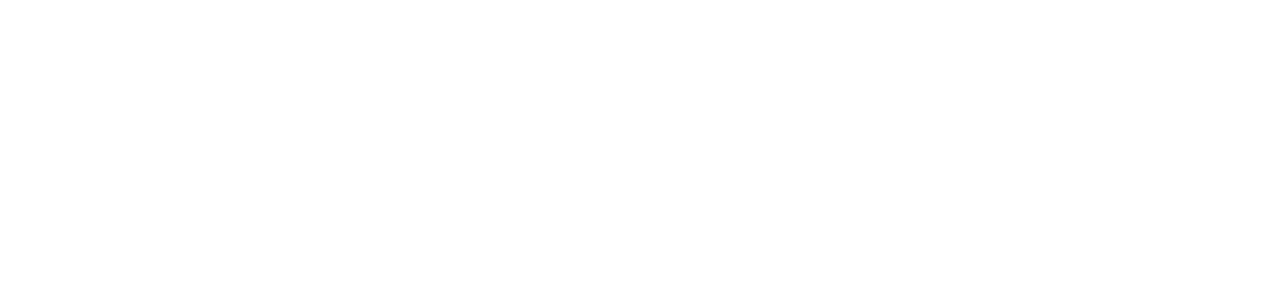
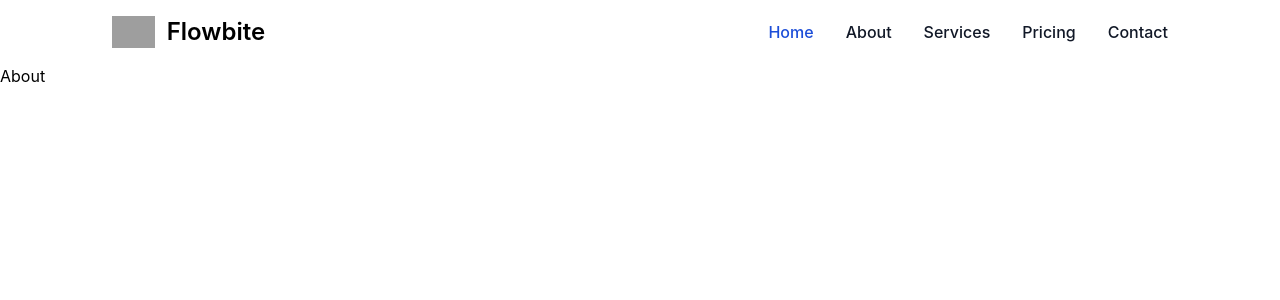
Before and after one commit to Shadi-Almohtaseb/PPU-First-App, a React (Create React App) app: page /about in a window 1280 px wide. Before the commit this address had no page. Shown: the top 300 px of the page. Built offline with nearby package versions, Linux system fonts and the light colour scheme; grey boxes are pictures that could not be loaded.

Commit message:
add some routes

```diff
--- a/src/App.jsx
+++ b/src/App.jsx
@@ -2,13 +2,21 @@ import "./App.css";
 import React from "react";
 import { BrowserRouter, Routes, Route } from "react-router-dom";
 import Home from "./pages/Home.jsx";
+import About from "./pages/About.jsx";
+import Services from "./pages/Services.jsx";
+import Pricing from "./pages/Pricing.jsx";
+import Navbar from "./components/Navbar.jsx";
 
 function App() {
   return (
     <div>
       <BrowserRouter>
+        <Navbar />
         <Routes>
           <Route path="/" element={<Home />} />
+          <Route path="/about" element={<About />} />
+          <Route path="/services" element={<Services />} />
+          <Route path="/pricing" element={<Pricing />} />
         </Routes>
       </BrowserRouter>
     </div>
--- a/src/components/Navbar.jsx
+++ b/src/components/Navbar.jsx
@@ -45,7 +45,7 @@ const NavBar = () => {
           <ul className="font-medium flex flex-col p-4 md:p-0 mt-4 border border-gray-100 rounded-lg bg-gray-50 md:flex-row md:space-x-8 rtl:space-x-reverse md:mt-0 md:border-0 md:bg-white dark:bg-gray-800 md:dark:bg-gray-900 dark:border-gray-700">
             <li>
               <a
-                href="#"
+                href="/"
                 className="block py-2 px-3 text-white bg-blue-700 rounded md:bg-transparent md:text-blue-700 md:p-0 dark:text-white md:dark:text-blue-500"
                 aria-current="page"
               >
@@ -54,7 +54,7 @@ const NavBar = () => {
             </li>
             <li>
               <a
-                href="#"
+                href="about"
                 className="block py-2 px-3 text-gray-900 rounded hover:bg-gray-100 md:hover:bg-transparent md:border-0 md:hover:text-blue-700 md:p-0 dark:text-white md:dark:hover:text-blue-500 dark:hover:bg-gray-700 dark:hover:text-white md:dark:hover:bg-transparent"
               >
                 About
@@ -62,7 +62,7 @@ const NavBar = () => {
             </li>
             <li>
               <a
-                href="#"
+                href="services"
                 className="block py-2 px-3 text-gray-900 rounded hover:bg-gray-100 md:hover:bg-transparent md:border-0 md:hover:text-blue-700 md:p-0 dark:text-white md:dark:hover:text-blue-500 dark:hover:bg-gray-700 dark:hover:text-white md:dark:hover:bg-transparent"
               >
                 Services
@@ -70,7 +70,7 @@ const NavBar = () => {
             </li>
             <li>
               <a
-                href="#"
+                href="pricing"
                 className="block py-2 px-3 text-gray-900 rounded hover:bg-gray-100 md:hover:bg-transparent md:border-0 md:hover:text-blue-700 md:p-0 dark:text-white md:dark:hover:text-blue-500 dark:hover:bg-gray-700 dark:hover:text-white md:dark:hover:bg-transparent"
               >
                 Pricing
--- /dev/null
+++ b/src/pages/About.jsx
@@ -0,0 +1,7 @@
+import React from "react";
+
+const About = () => {
+  return <div>About</div>;
+};
+
+export default About;
--- a/src/pages/Home.jsx
+++ b/src/pages/Home.jsx
@@ -1,4 +1,4 @@
-import NavBar from "../components/Navbar";
+// import NavBar from "../components/Navbar";
 import Card from "../components/Card";
 import React, { useEffect, useState } from "react";
 
@@ -95,7 +95,7 @@ const Home = () => {
   console.log("Data: ", data);
   return (
     <div className="flex items-center justify-center flex-col">
-      <NavBar />
+      {/* <NavBar /> */}
 
       <div className="flex items-center justify-center gap-5 flex-wrap mx-6">
         {productCards.map((product) => {
--- /dev/null
+++ b/src/pages/Pricing.jsx
@@ -0,0 +1,7 @@
+import React from "react";
+
+const Pricing = () => {
+  return <div>Pricing</div>;
+};
+
+export default Pricing;
--- /dev/null
+++ b/src/pages/Services.jsx
@@ -0,0 +1,7 @@
+import React from "react";
+
+const Services = () => {
+  return <div>Services</div>;
+};
+
+export default Services;
```
